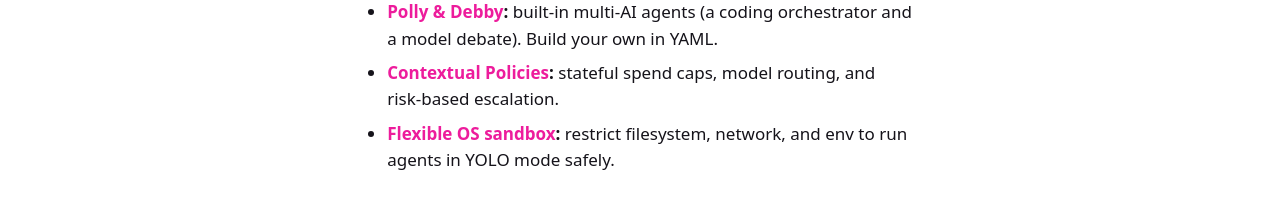
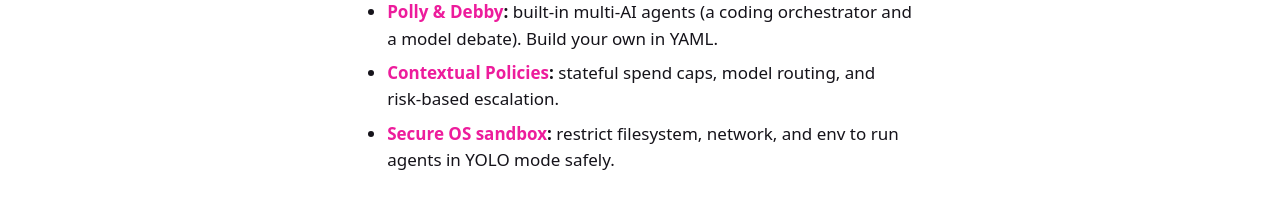
Before and after one commit to omnigent-ai/omnigent-site, a Next.js app: page / in a window 1280 px wide. Shown: the part 1340-1552 px from the top of the page. Built offline with nearby package versions, Linux system fonts and the light colour scheme.

Commit message:
copy: rename OS sandbox headline

```diff
--- a/app/page.js
+++ b/app/page.js
@@ -62,7 +62,7 @@ export default function Home() {
                 routing, and risk-based escalation.
               </li>
               <li>
-                <strong><Link href="/docs/policies/os-sandbox">Flexible OS sandbox</Link>:</strong> restrict filesystem,
+                <strong><Link href="/docs/policies/os-sandbox">Secure OS sandbox</Link>:</strong> restrict filesystem,
                 network, and env to run agents in YOLO mode safely.
               </li>
             </ul>
```
